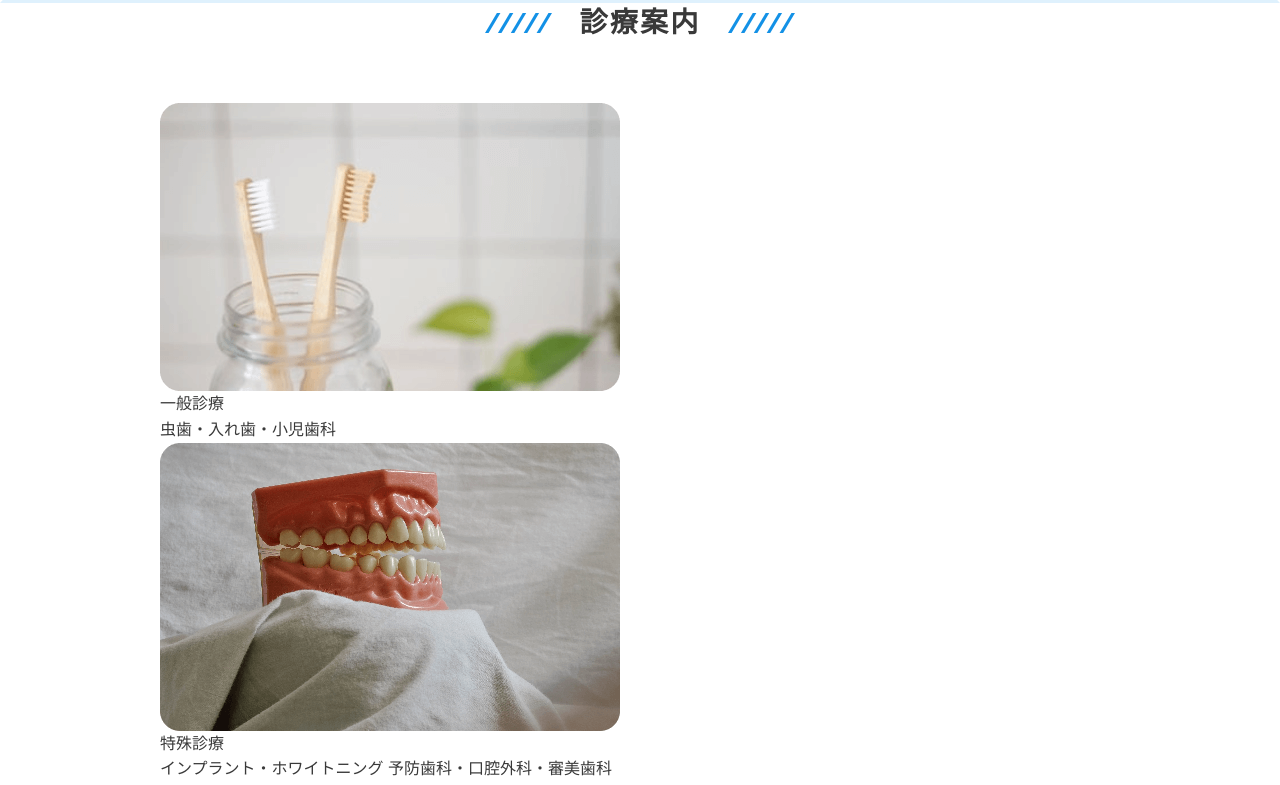
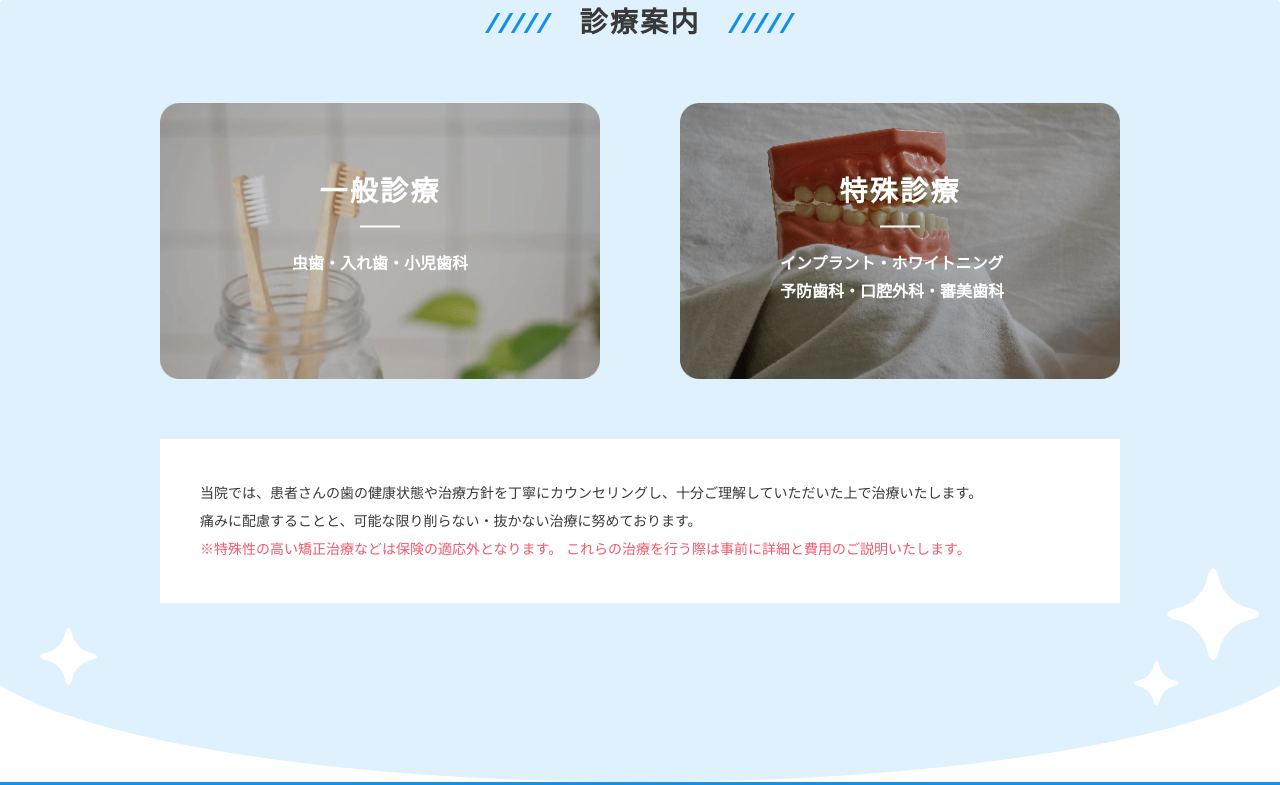
Before and after one commit to Atsusan/sotsugyou2, a website: page dev/src/index.html in a window 1280 px wide. Shown: the part 2544-3329 px from the top of the page. Drawn offline with nearby package versions, Linux system fonts and the light colour scheme; files that its build step writes are made by us from their sources.

Commit message:
ボタン修正

```diff
--- a/dev/src/assets/sass/component/_c-btn.scss
+++ b/dev/src/assets/sass/component/_c-btn.scss
@@ -1,10 +1,6 @@
 @use "../global" as global;
 
 .c-btn {
-  display: flex;
-  justify-content: center;
-  align-items: center;
-
     &__link {
         background-color: #fff;
         color: global.$main-color;
@@ -22,8 +18,8 @@
             transform: translateY(-50%);
             width: 12px;
             height: 12px;
-      background: url(../img/icon/icon-arrow-right-blue.svg) no-repeat center
-        center/contain;
+            background: url(../img/icon/icon-arrow-right-blue.svg) no-repeat
+                center center/contain;
             transition: all 0.3s;
         }
 
@@ -32,8 +28,8 @@
             color: #fff;
 
             &::after {
-        background: url(../img/icon/icon-arrow-right-white.svg) no-repeat center
-          center/contain;
+                background: url(../img/icon/icon-arrow-right-white.svg)
+                    no-repeat center center/contain;
                 right: 10px;
             }
         }
--- a/dev/src/index.html
+++ b/dev/src/index.html
@@ -314,9 +314,9 @@
                     </div>
                     <!-- /.conceptTop__textArea -->
                     <div class="conceptTop__btnArea">
-                        <a href="#" class="conceptTop__btn">
-                            当院について
-                        </a>
+                        <div class="c-btn">
+                            <a href="#" class="c-btn__link">当院について</a>
+                        </div>
                     </div>
                     <!-- /.conceptTop__btnArea -->
                 </div>
@@ -397,48 +397,55 @@
         <!-- /.sec recTop -->
         <section class="sec guidTop">
             <div class="guidTop__headBg"></div>
+            <div class="guidTop__contentBg">
+
                 <div class="inner">
                     <div class="sec__ttlArea">
                         <h2 class="sec__ttl">診療案内</h2>
                     </div>
                     <!-- /.sec__ttlArea -->
                     <div class="guidTop__content">
-                    <div class="guidTop__content__head">
-                        <div class="guidTop__content__head__left">
-                            <div class="guidTop__content__head__img">
-                                <img src="./assets/img/front/bofu-shaw-Dqrlp6cMLkE-unsplash-1.png" alt="2本の歯ブラシ">
+                        <ul class="guidTop__content__list">
+                            <li class="guidTop__content__item">
+                                <a class="guidTop__content__item__link" href="#">
+                                    <div class="guidTop__content__item__img">
+                                        <img src="./assets/img/front/bofu-shaw-Dqrlp6cMLkE-unsplash-1.png"
+                                            alt="2本の歯ブラシ">
                                     </div>
-                            <div class="guidTop__content__head__textArea">
-                                <p class="guidTop__content__head__ttl">
+                                    <div class="guidTop__content__item__textArea">
+                                        <p class="guidTop__content__item__ttl">
                                             一般診療
                                         </p>
-                                <p class="guidTop__content__head__cat">
+                                        <p class="guidTop__content__item__cat">
                                             虫歯・入れ歯・小児歯科
                                         </p>
                                     </div>
-                        </div>
-                        <div class="guidTop__content__head__right">
-                            <div class="guidTop__content__head__img">
+                                </a>
+                            </li>
+                            <li class="guidTop__content__item">
+                                <a class="guidTop__content__item__link" href="#">
+                                    <div class="guidTop__content__item__img">
                                         <img src="./assets/img/front/bofu-shaw-Dqrlp6cMLkE-unsplash.png" alt="入れ歯の画像">
                                     </div>
-                            <div class="guidTop__content__head__textArea">
-                                <p class="guidTop__content__head__ttl">
+                                    <div class="guidTop__content__item__textArea">
+                                        <p class="guidTop__content__item__ttl">
                                             特殊診療
                                         </p>
-                                <p class="guidTop__content__head__cat">
+                                        <p class="guidTop__content__item__cat">
                                             インプラント・ホワイトニング 予防歯科・口腔外科・審美歯科
                                         </p>
                                     </div>
-                        </div>
+                                </a>
+                            </li>
 
-                    </div>
+                        </ul>
                         <!-- /.guidTop__content__head -->
                         <p class="guidTop__content__text">
                             当院では、患者さんの歯の健康状態や治療方針を丁寧にカウンセリングし、十分ご理解していただいた上で治療いたします。
                             <br>
                             痛みに配慮することと、可能な限り削らない・抜かない治療に努めております。
                             <br>
-                        <span class="guidTop__content__text__sapn">
+                            <span class="guidTop__content__text__span">
                                 ※特殊性の高い矯正治療などは保険の適応外となります。 これらの治療を行う際は事前に詳細と費用のご説明いたします。
                             </span>
                         </p>
@@ -447,7 +454,9 @@
                     <!-- /.guidTop__content -->
                 </div>
                 <!-- / .inner -->
+            </div>
             <div class="guidTop__footerBg"></div>
+            <div class="guidTop__footer__icon"></div>
             <!-- /.guidTop__footerBg -->
         </section>
         <!-- /.sec guidTop -->
```
Lines whose indentation alone changed are shown as unchanged.
